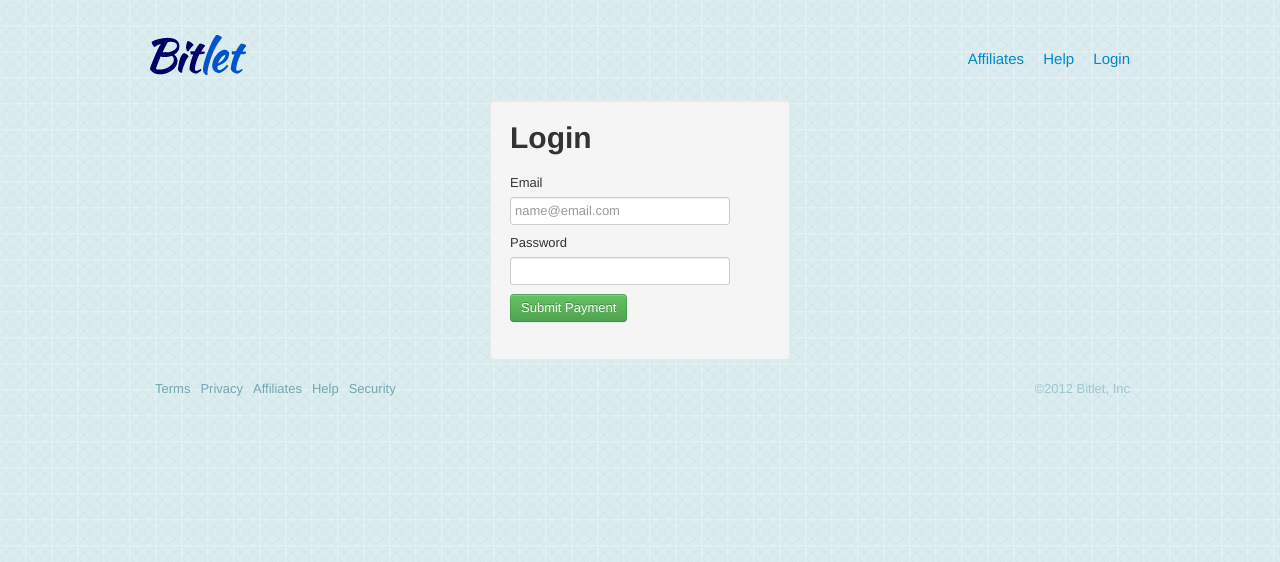
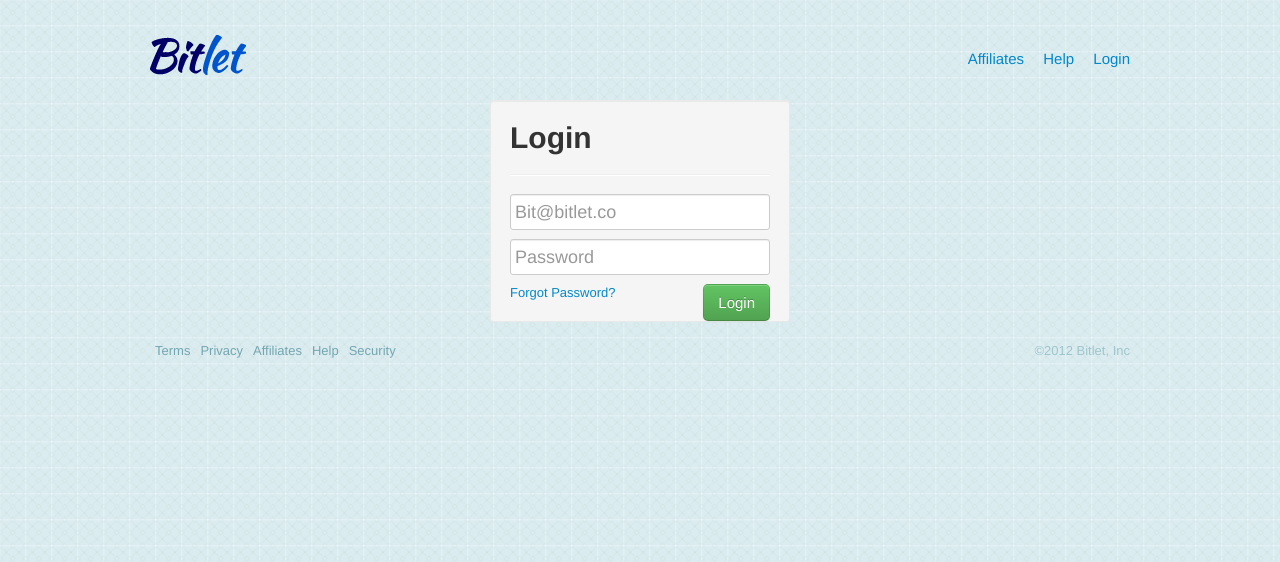
Before and after one commit to repat/Bitlet, a PHP site: page /login in a window 1280 px wide. Shown: the top 562 px of the page. Run offline with PHP 8.4, Linux system fonts and the light colour scheme; data that the repository does not hold is empty.

Commit message:
random changes

```diff
--- a/view/login/index.php
+++ b/view/login/index.php
@@ -1,4 +1,3 @@
-
 <?
 //This stuff in PHP is from the buy page!
 /////
@@ -27,15 +26,14 @@ Disconnect($db);
 		<div class="span4 offset4">
 			<div class="well">
 				<h1>Login</h1>
-				<br />
+				<hr>
 				<form action="" method="POST" id="login-form">
-					<div class="">
-						<label id="">Email</label>
-						<input type="text" size="10" autocomplete="off" class="login-email" placeholder="name@email.com"/>
-						<label id="">Password</label>
-						<input type="text" size="10" autocomplete="off" class="login-password" placeholder=""/>
+					<div>
+						<input type="text" size="10" autocomplete="off" class="bitlet-login login-email" placeholder="Bit@bitlet.co"/>
+						<input type="text" size="10" autocomplete="off" class="bitlet-login login-password" placeholder="Password"/>
+					<p class="forgot-password-login"><a href="">Forgot Password?</a></p>
+					<button type="submit" class="bitlet-login-submitbtn btn-large submit-button btn btn-success">Login</button>
 					</div>
-					<button type="submit" class="submit-button btn btn-success">Submit Payment</button>
 				</form>
 			</div>
 		</div>
--- a/view/login/style.css
+++ b/view/login/style.css
@@ -0,0 +1,20 @@
+#login-form{
+
+}
+.bitlet-login{
+	height:26px;
+	font-size:18px;
+	width:250px;
+}
+.login-email{
+
+}
+.login-password{
+
+}
+.forgot-password-login{
+	float:left;
+}
+.bitlet-login-submitbtn{
+	float:right;
+}
```
